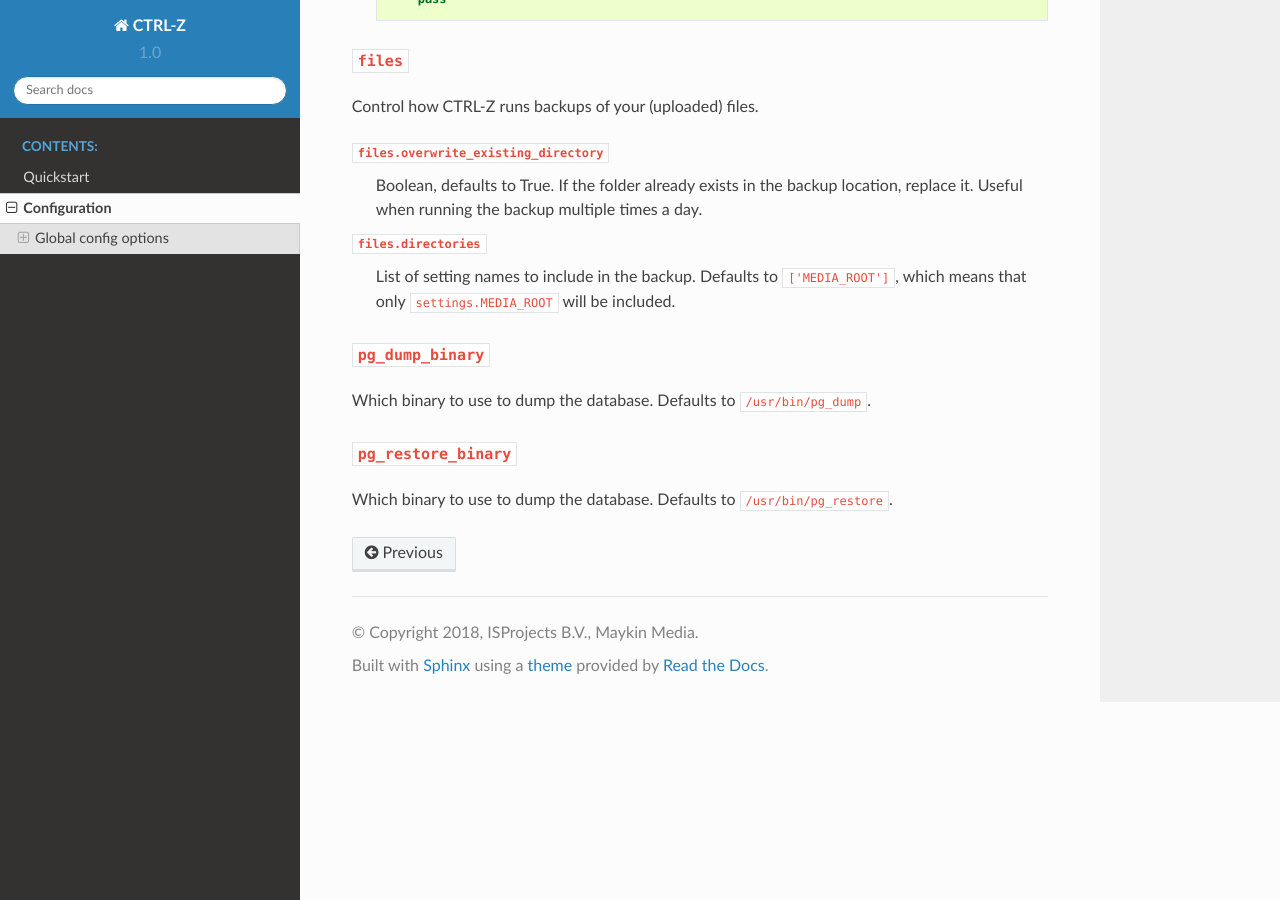
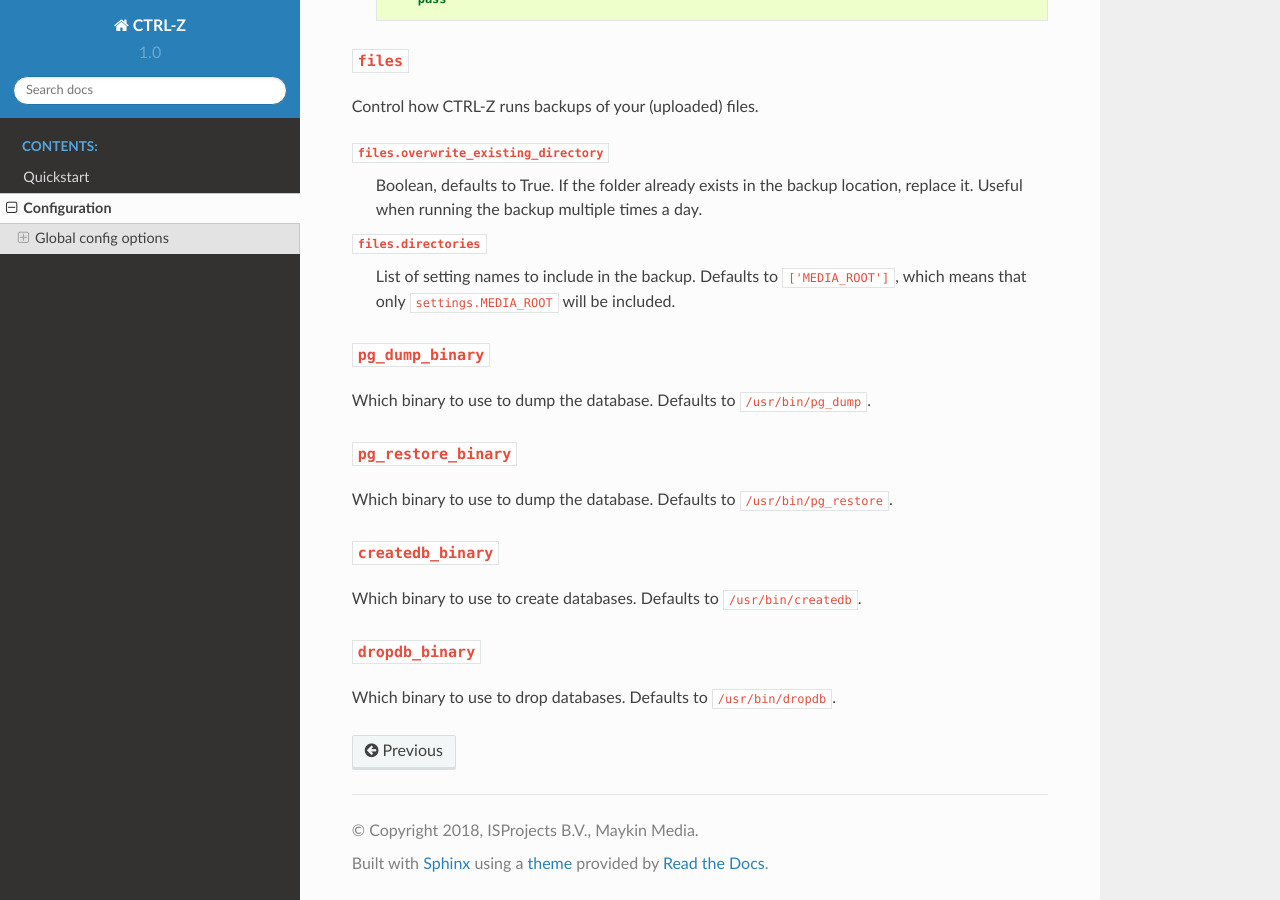
Before and after one commit to isprojects/ctrl-z, a Sphinx documentation site: the page built from doc/configuration.rst, in a window 1280 px wide and 900 px high, scrolled down 2063 px. Built offline with Sphinx 7.4.7 and the Read the Docs theme 2.0.0, drawn with Linux system fonts in a browser that asks for light colours.

Commit message:
:pencil: Update new config options and requirements for DB user to create/drop db

```diff
--- a/doc/configuration.rst
+++ b/doc/configuration.rst
@@ -130,3 +130,13 @@ Which binary to use to dump the database. Defaults to ``/usr/bin/pg_dump``.
 ---------------------
 
 Which binary to use to dump the database. Defaults to ``/usr/bin/pg_restore``.
+
+``createdb_binary``
+-------------------
+
+Which binary to use to create databases. Defaults to ``/usr/bin/createdb``.
+
+``dropdb_binary``
+-----------------
+
+Which binary to use to drop databases. Defaults to ``/usr/bin/dropdb``.
--- a/doc/quickstart.rst
+++ b/doc/quickstart.rst
@@ -11,6 +11,8 @@ Requirements
 * Python 3.6 or higher
 * setuptools 30.3.0 or higher
 * PostgreSQL
+* Database user must have permissions to drop/create the target database(s)
+  for DB restore
 
 Install
 -------
```
